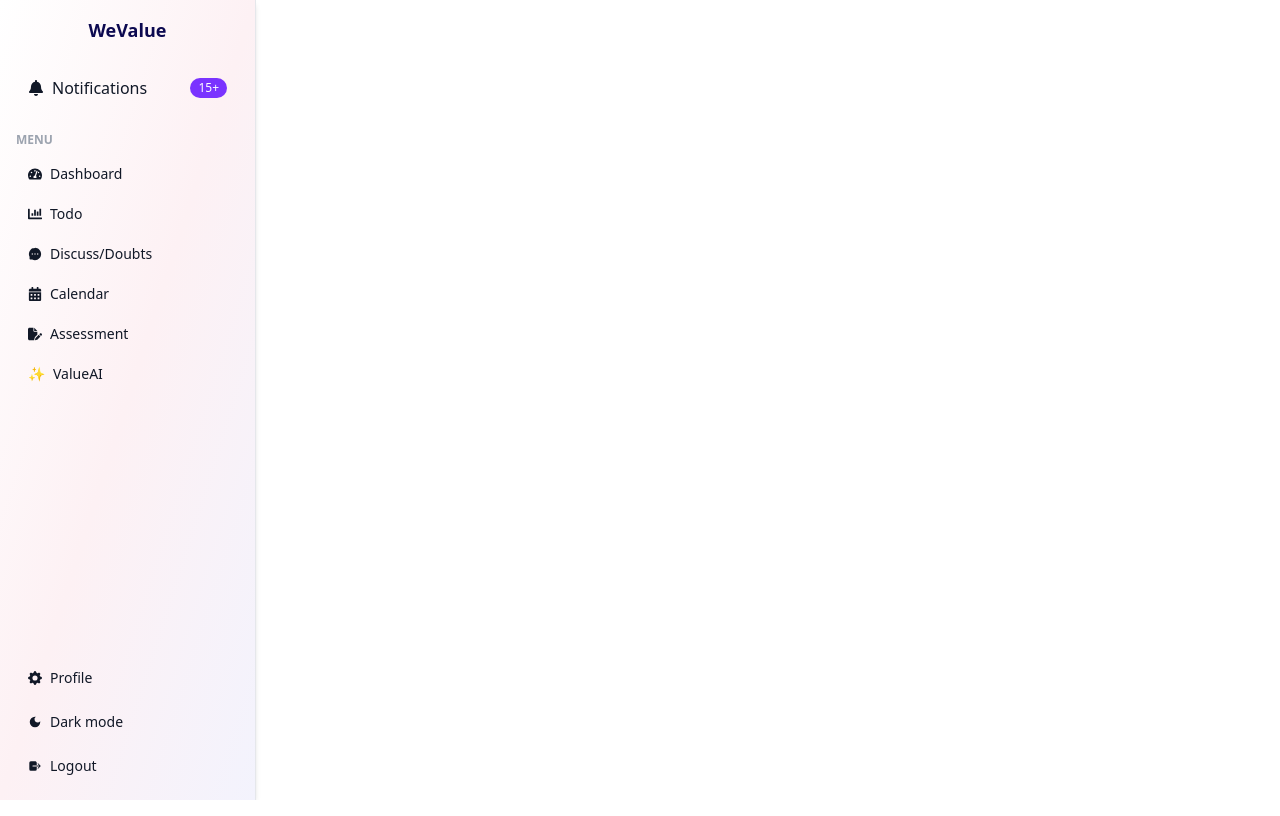
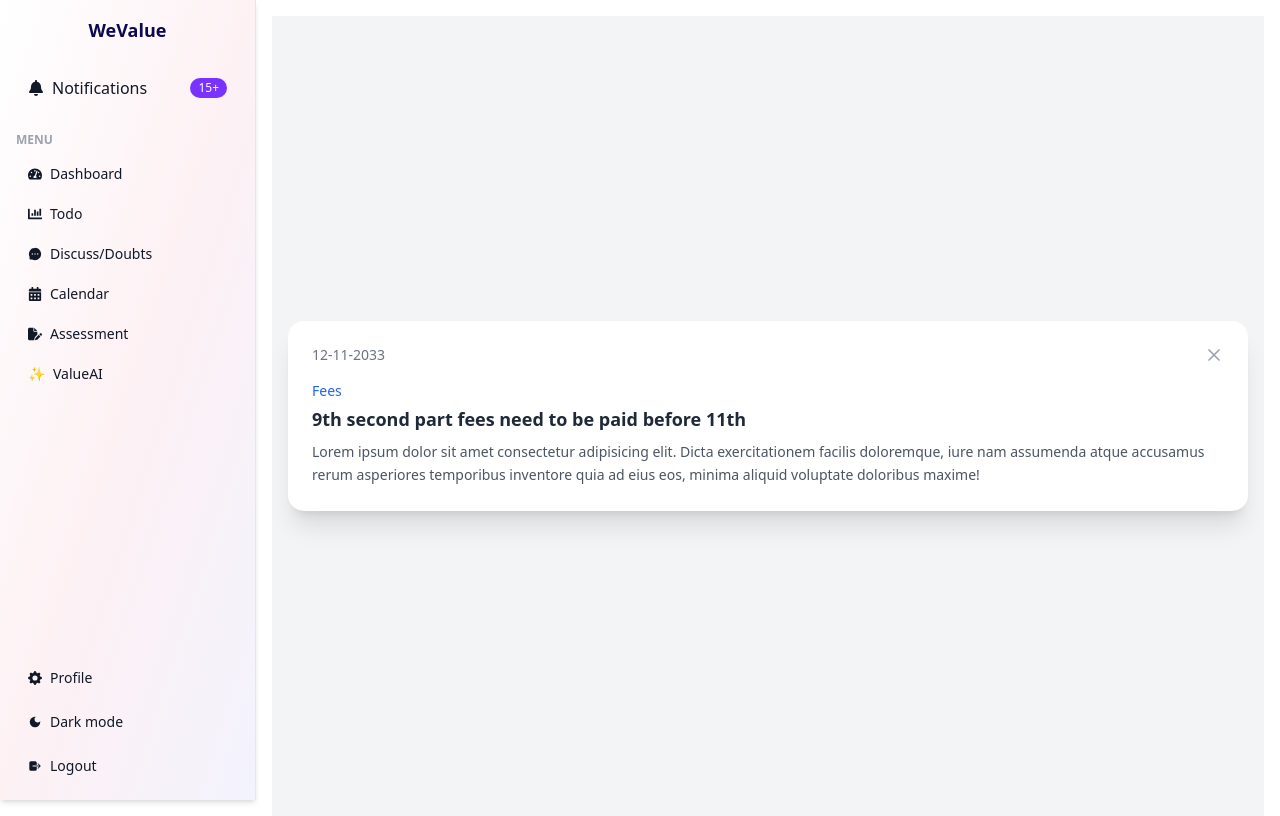
Before and after one commit to vigneshherao/weValue_Client, a React (Vite) app in the folder wevalue_client/: page /student/dashboard in a window 1280 px wide. Built offline with nearby package versions, Linux system fonts and the light colour scheme.

Commit message:
feat:Implemeneted Notification Card

```diff
--- /dev/null
+++ b/wevalue_client/src/components/Notication.jsx
@@ -0,0 +1,31 @@
+import React from "react";
+import { FiX } from "react-icons/fi";
+
+const Notication = () => {
+  return (
+    <div className="w-full min-h-screen flex justify-center items-center bg-gray-100 px-4">
+      <div className="bg-white shadow-xl rounded-2xl p-6 max-w-full w-full relative">
+        <div className="flex justify-between items-center mb-4">
+          <span className="text-sm text-gray-500">12-11-2033</span>
+          <button className="text-gray-400 hover:text-gray-600 transition">
+            <FiX size={20} />
+          </button>
+        </div>
+        <label className="text-blue-600 text-sm font-medium mb-1 block">
+          Fees
+        </label>
+        <h4 className="text-lg font-semibold text-gray-800 mb-2">
+          9th second part fees need to be paid before 11th
+        </h4>
+        <p className="text-gray-600 text-sm leading-relaxed">
+          Lorem ipsum dolor sit amet consectetur adipisicing elit. Dicta
+          exercitationem facilis doloremque, iure nam assumenda atque accusamus
+          rerum asperiores temporibus inventore quia ad eius eos, minima aliquid
+          voluptate doloribus maxime!
+        </p>
+      </div>
+    </div>
+  );
+};
+
+export default Notication;
--- a/wevalue_client/src/layouts/StudentLayout.jsx
+++ b/wevalue_client/src/layouts/StudentLayout.jsx
@@ -1,6 +1,7 @@
 import React from "react";
 import { Outlet } from "react-router-dom";
 import SideBar from "../components/SideBar";
+import Notication from "../components/Notication";
 
 export default function StudentLayout() {
   return (
@@ -8,6 +9,7 @@ export default function StudentLayout() {
       <SideBar />
       <main className="flex-1 p-4">
         <Outlet />
+        <Notication />
       </main>
     </div>
   );
```
